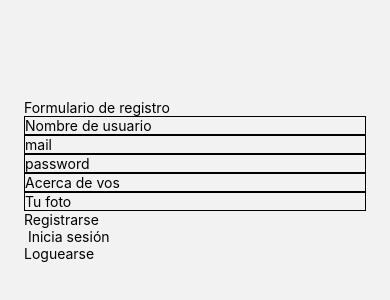
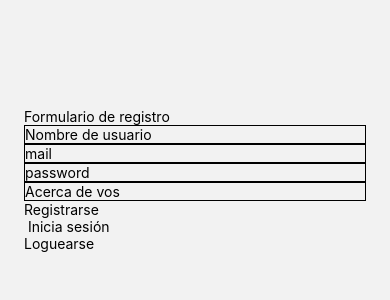
Before and after one commit to MarianoMendelsohn/react-native, a React Native app: screen /Register in a window 390 px wide. Shown: the part 242-542 px from the top of the page. Built offline with nearby package versions, Linux system fonts and the light colour scheme; no server answers.

Commit message:
jnuinuibhubyub

```diff
--- a/package.json
+++ b/package.json
@@ -22,7 +22,8 @@
     "react-native": "0.70.5",
     "react-native-safe-area-context": "4.4.1",
     "react-native-screens": "~3.18.0",
-    "react-native-web": "~0.18.9"
+    "react-native-web": "~0.18.9",
+    "expo-image-picker": "~14.0.1"
   },
   "devDependencies": {
     "@babel/core": "^7.12.9"
--- a/src/screens/Register/Register.js
+++ b/src/screens/Register/Register.js
@@ -1,6 +1,9 @@
 import React, {Component} from 'react'
-import {Text, View, TextInput, StyleSheet, TouchableOpacity} from 'react-native'
+import {Text, View, TextInput, StyleSheet, TouchableOpacity, ImagePicker} from 'react-native'
 import {auth, db} from '../../firebase/config'
+//import ImagePicker from 'expo-image-picker'
+import {storage} from '../../firebase/config'
+
 
 class Register extends Component {
     constructor(){
@@ -8,11 +11,13 @@ class Register extends Component {
         this.state ={
             usuario: '',
             mail: '',
-            password: ''
+            password: '',
+            miniBio: '',
+            fotoDePerfil: ''
         }
     }
 
-    registrandoUsuario ( usuario, mail, password ){
+    registrandoUsuario ( usuario, mail, password, miniBio ){
         auth.createUserWithEmailAndPassword(mail, password)
         .then(()=>{
             return(
@@ -20,7 +25,6 @@ class Register extends Component {
                     mail: mail,
                     usuario: usuario,
                     miniBio: miniBio,
-                    fotoDePerfil: this.state.imagenURL,
                     createdAt: Date.now()
                 })
             )
@@ -28,6 +32,27 @@ class Register extends Component {
         .then(resp=> this.props.navigation.navigate('Home'))
         .catch(err=> console.log(err))
     }
+
+    // searchImg(){
+    //     ImagePicker.launchImageLibraryAsync()
+    //     .then(resp => {
+    //         fetch(resp.uri)
+    //         .then(data => data.blob())
+    //         .then(img => {
+    //             console.log(storage);
+    //             const ref = storage.ref(`profilePis/${Date.now()}.jpg`)
+    //             ref.put(img)
+    //             .then(()=> {
+    //                 ref.getDownloadURL()
+    //                 .then (url => {
+    //                     this.setState({fotoDePerfil: url})
+    //                 })
+    //             })
+    //         })
+    //         .catch(err => console.log(err))
+    //     })
+    //     .catch( err => console.log( err))
+    // }
 
     render(){
         return(
@@ -63,13 +88,11 @@ class Register extends Component {
                 onChangeText={text => this.setState({miniBio: text})}
                 value={this.state.miniBio}
             />
-             <TextInput
-                style={styles.input}
-                placeholder='Tu foto'
-                keyboardType='default'
-                onChangeText={text => this.setState({imagenURL:text})}
-                value={this.state.fotoDePerfil}
-            />
+            {/* <View>
+                <TouchableOpacity onPress={()=> this.searchImg()}>
+                    <Text style={styles.fotoP}> Carga tu foro de perfil </Text>
+                </TouchableOpacity>
+            </View> */}
 
             <View>
                 <TouchableOpacity onPress={()=> this.registrandoUsuario(this.state.usuario, this.state.mail, this.state.password)}>
@@ -99,6 +122,14 @@ const styles = StyleSheet.create({
     },
     containerRedirect:{
         marginTop: 32
+    },
+    fotoP:{
+        marginTop: 20,
+        padding: 10,
+        width: '80%',
+        height: '50%',
+        borderRadius: '25%',
+
     }
   })
 
```
Also changed, not shown: 1 other file (tests, documents, lock files or other folders).
